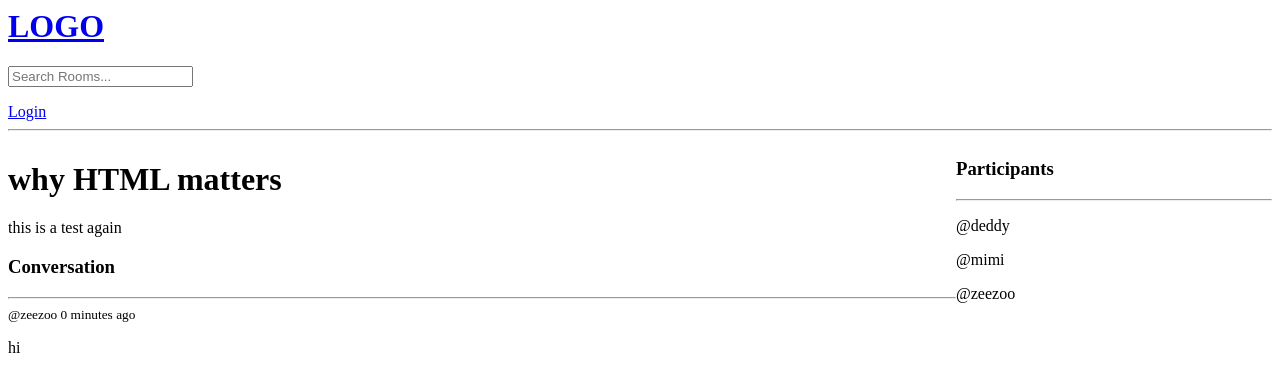
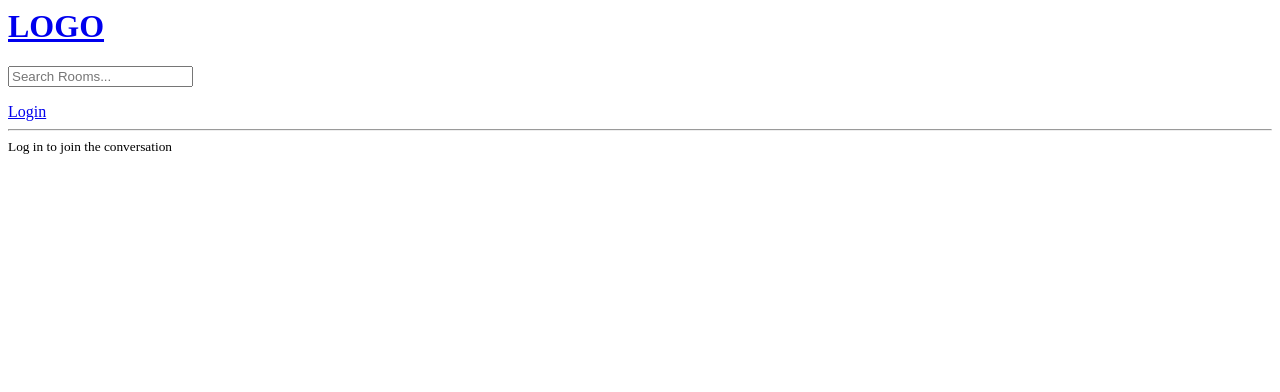
Before and after one commit to deddy77/Moun_project, a Django app: page /room/4/ in a window 1280 px wide. Shown: the top 392 px of the page. Run offline with Django 5.2, Linux system fonts and the light colour scheme; data comes from the database, SQL or seed files in the repository; both versions use the stored data as it was after the commit.

Commit message:
log in required to join conversation

```diff
--- a/moun/base/templates/base/room.html
+++ b/moun/base/templates/base/room.html
@@ -7,6 +7,7 @@
         }
     </style>
         <div class = "room-container">
+            {% if request.user.is_authenticated %}
             <div>
                 <h1>{{room.name}}</h1>
                 <p>{{room.description}}</p>
@@ -44,5 +45,8 @@
                     </div>
                 {% endfor %}
             </div>
+            {% else %}
+                <small>Log in to join the conversation</small>
+            {% endif %}
         </div>
     {% endblock %}
```
Also changed, not shown: moun/db.sqlite3.
